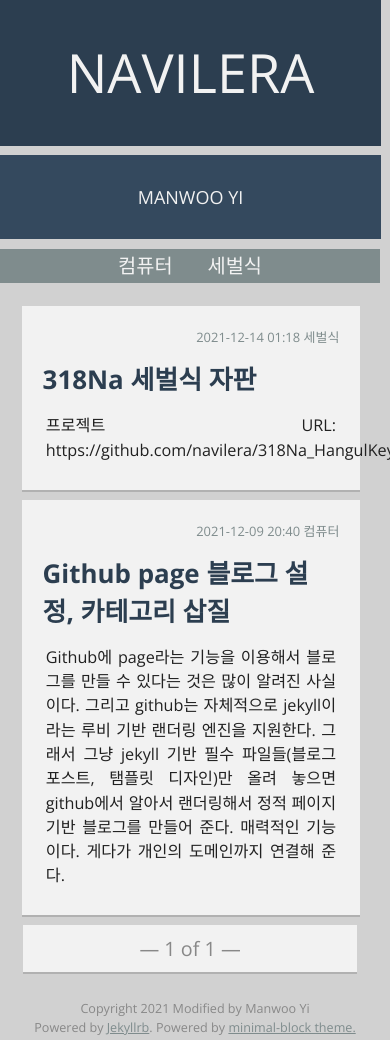
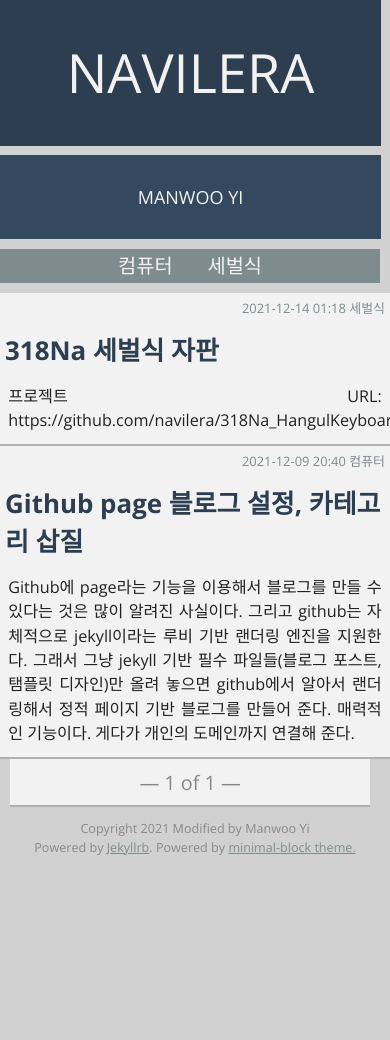
Before and after one commit to navilera/navilera.github.io, a Jekyll site: the page built from index.html, in a window 390 px wide. Built offline with Jekyll 4.4.1, drawn with Linux system fonts in a browser that asks for light colours; the list of posts is cut into pages by our own code; after the commit the page ends 900 px from its top, so only the background shows below that.

Commit message:
Modify the main content area to be wide

```diff
--- a/assets/css/minimal-block.scss
+++ b/assets/css/minimal-block.scss
@@ -551,7 +551,7 @@ div.awesomplete {
 
     .main-header,
     .main-content {
-        padding: 0.75em;
+        padding: 0;
         width: 100%;
 
         .title { margin-top: 0 !important; }
@@ -568,4 +568,9 @@ div.awesomplete {
     .social li { display: block; width: 100%; }
 
     pre, code { font-size: 1em !important; }
+
+    article {
+        padding: 5px !important;
+        margin: 0px !important;
+    }
 }
```
